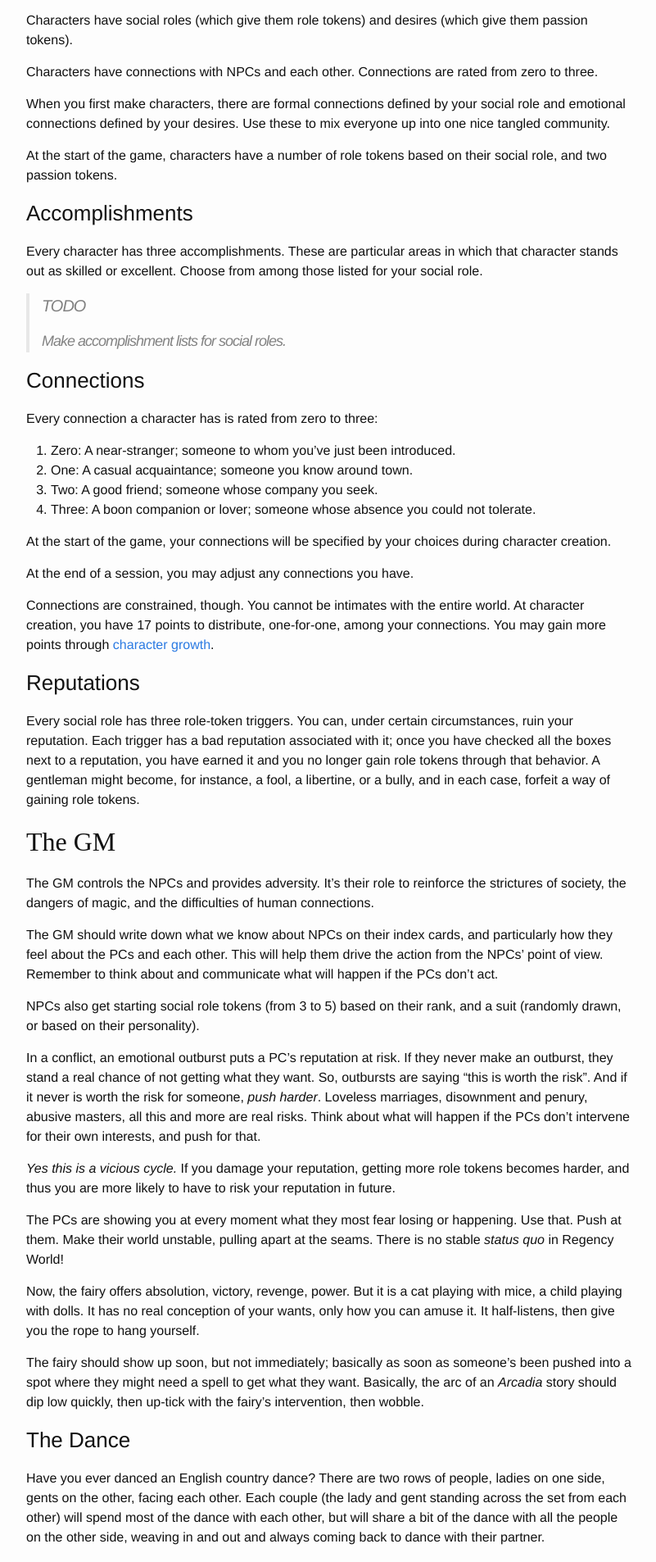
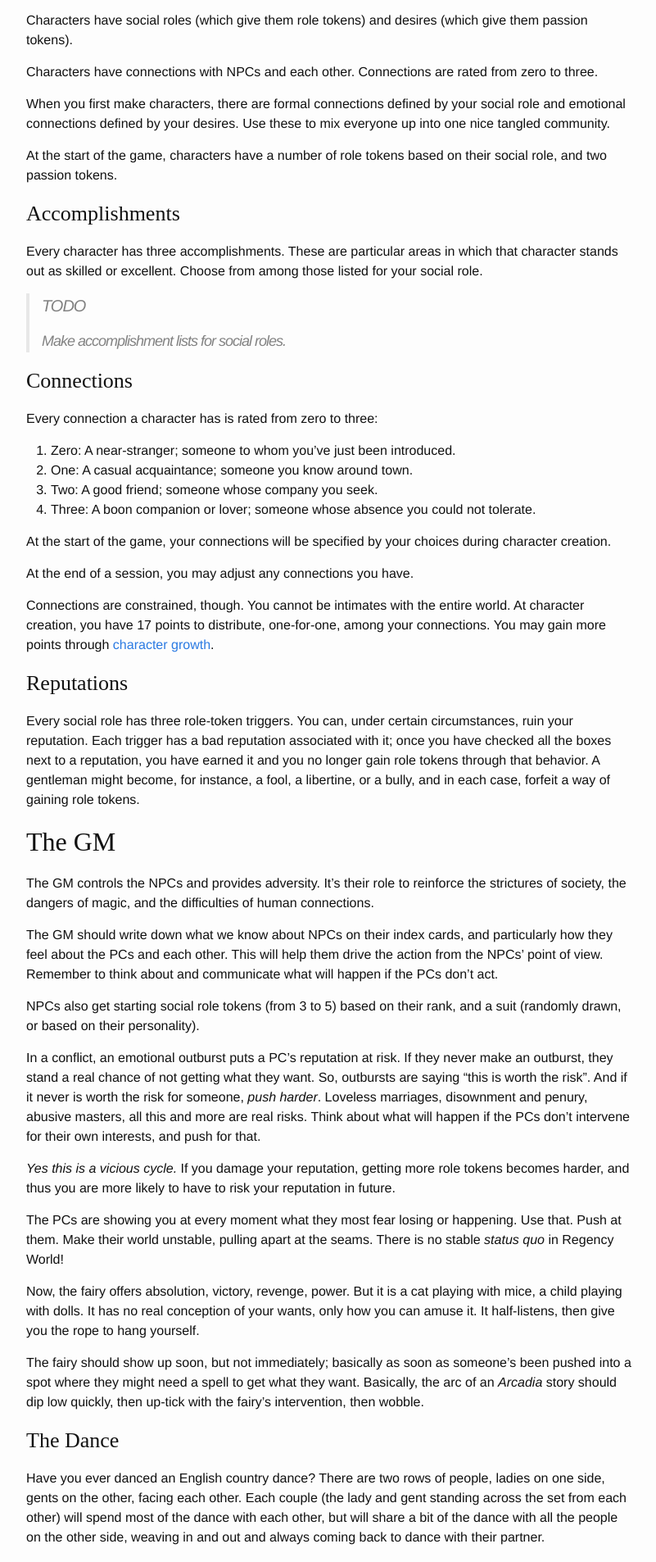
Before and after one commit to wlonk/arcadia, a Jekyll site: the page built from rules/index.md, in a window 1280 px wide. Shown: the part 2827-4733 px from the top of the page at 82% size, without its empty margins (238-1039 px from the left). Built offline with Jekyll 4.4.1, drawn with Linux system fonts in a browser that asks for light colours; some web fonts are replaced.

Commit message:
Correct oversight on h3 styles.

```diff
--- a/_sass/_layout.scss
+++ b/_sass/_layout.scss
@@ -258,7 +258,8 @@
 }
 
 h1,
-h2 {
+h2,
+h3 {
   font-family: 'Mr De Haviland', cursive;
 }
 
```
